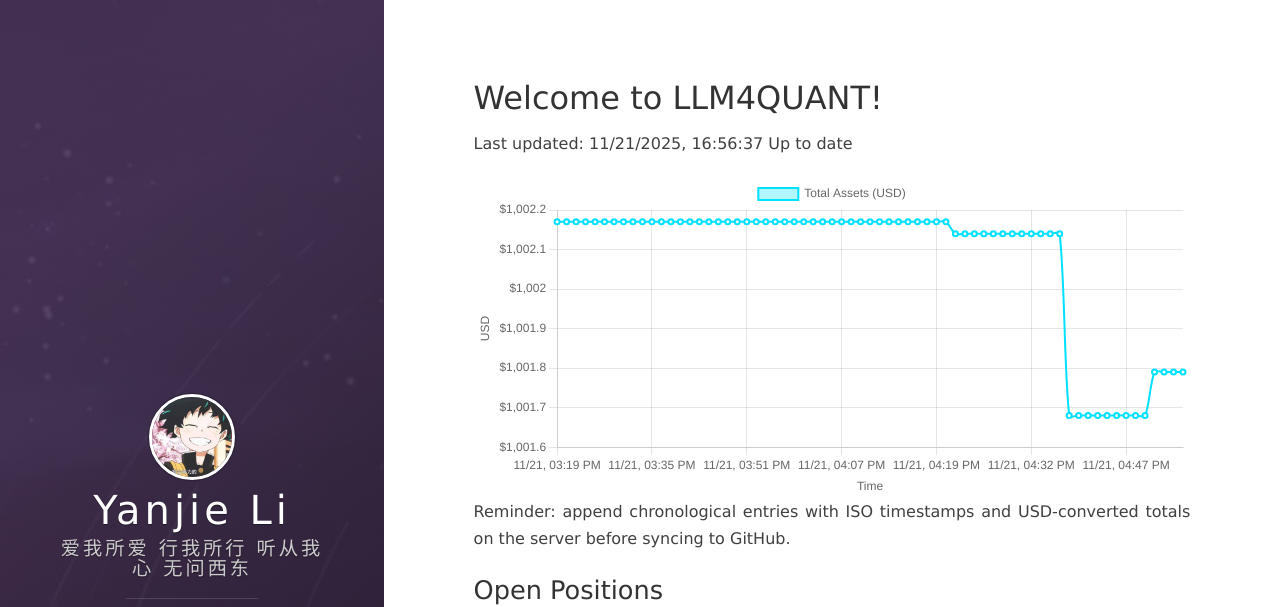
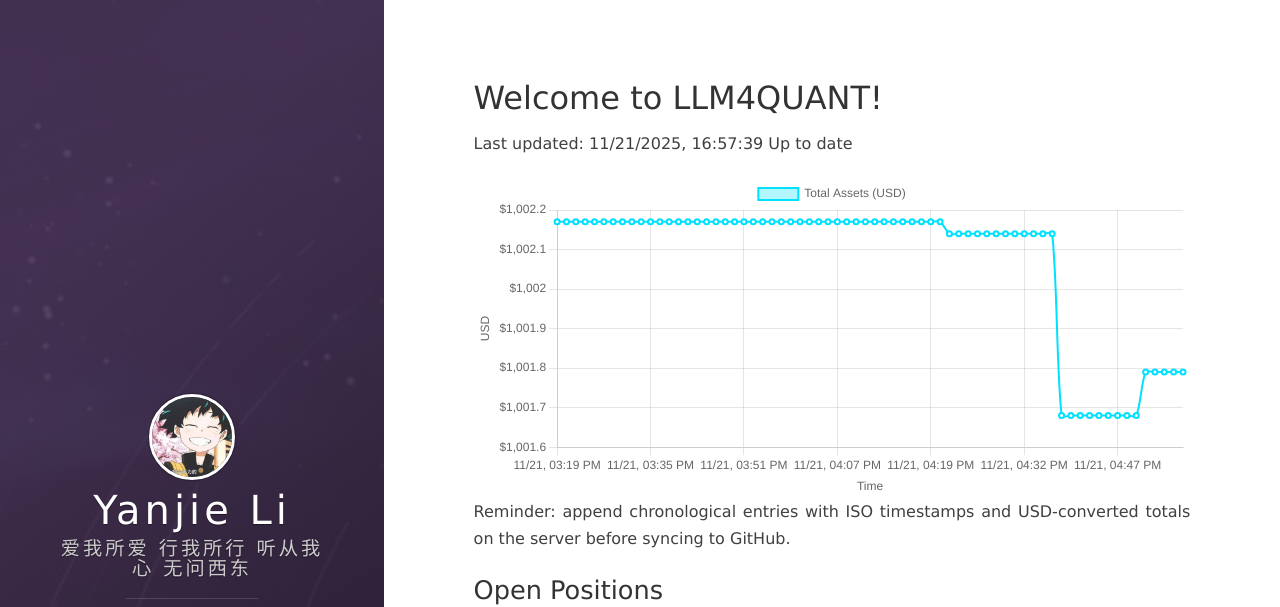
Before and after one commit to leeyegy/leeyegy.github.io, a Jekyll site: the page built from live-trading.html, in a window 1280 px wide and 1243 px high. Shown: the top 607 px of the window. Built offline with Jekyll 4.4.1, drawn with Linux system fonts in a browser that asks for light colours; nearby versions of some CDN libraries.

Commit message:
AccountMonitor: update balance history 2025-11-22T00:57:39+08:00

```diff
--- a/assets/data/binance/balance-history.json
+++ b/assets/data/binance/balance-history.json
@@ -1,5 +1,5 @@
 {
-  "generatedAt": "2025-11-22T00:56:37+08:00",
+  "generatedAt": "2025-11-22T00:57:39+08:00",
   "asset": "total_usd_value",
   "history": [
     {
@@ -269,6 +269,10 @@
     {
       "timestamp": "2025-11-22T00:56:37+08:00",
       "totalUsd": 1001.78750049
+    },
+    {
+      "timestamp": "2025-11-22T00:57:39+08:00",
+      "totalUsd": 1001.78750049
     }
   ]
 }
```
